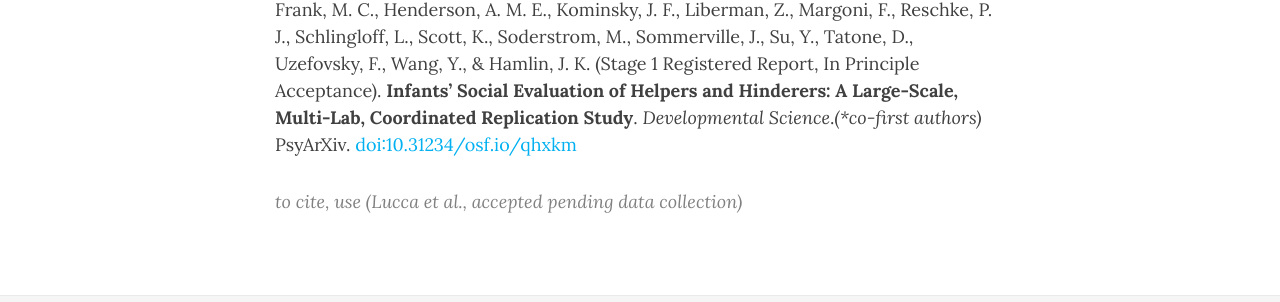
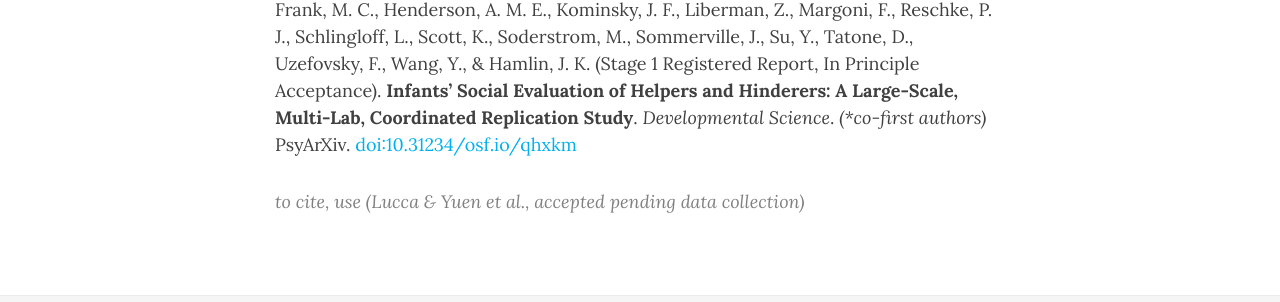
Before and after one commit to manybabies/manybabies.github.io, a Jekyll site: the page built from MB4.md, in a window 1280 px wide and 900 px high, scrolled down 1410 px. Shown: the part 312-614 px from the top of the window. Built offline with Jekyll 4.4.1, drawn with Linux system fonts in a browser that asks for light colours; nearby versions of some CDN libraries; some web fonts are replaced.

Commit message:
Update MB4.md

```diff
--- a/MB4.md
+++ b/MB4.md
@@ -43,6 +43,6 @@
 
 ***
 ### Publications
-*Lucca, K.*\*, *Yuen, F.*\*, Capelier-Mourguy, A., Cirelli, L., Byers-Heinlein, K., Dal Ben, R., Frank, M. C., Henderson, A. M. E., Kominsky, J. F., Liberman, Z., Margoni, F., Reschke, P. J., Schlingloff, L., Scott, K., Soderstrom, M., Sommerville, J., Su, Y., Tatone, D., Uzefovsky, F., Wang, Y., & Hamlin, J. K. (Stage 1 Registered Report, In Principle Acceptance). **Infants’ Social Evaluation of Helpers and Hinderers: A Large-Scale, Multi-Lab, Coordinated Replication Study**. *Developmental Science*.<i>(\*co-first authors)</i> PsyArXiv. [doi:10.31234/osf.io/qhxkm](https://doi.org/10.31234/osf.io/qhxkm)
+*Lucca, K.*\*, *Yuen, F.*\*, Capelier-Mourguy, A., Cirelli, L., Byers-Heinlein, K., Dal Ben, R., Frank, M. C., Henderson, A. M. E., Kominsky, J. F., Liberman, Z., Margoni, F., Reschke, P. J., Schlingloff, L., Scott, K., Soderstrom, M., Sommerville, J., Su, Y., Tatone, D., Uzefovsky, F., Wang, Y., & Hamlin, J. K. (Stage 1 Registered Report, In Principle Acceptance). **Infants’ Social Evaluation of Helpers and Hinderers: A Large-Scale, Multi-Lab, Coordinated Replication Study**. *Developmental Science*. <i>(\*co-first authors)</i> PsyArXiv. [doi:10.31234/osf.io/qhxkm](https://doi.org/10.31234/osf.io/qhxkm)
 
-> to cite, use (Lucca et al., accepted pending data collection)
+> to cite, use (Lucca & Yuen et al., accepted pending data collection)
```
